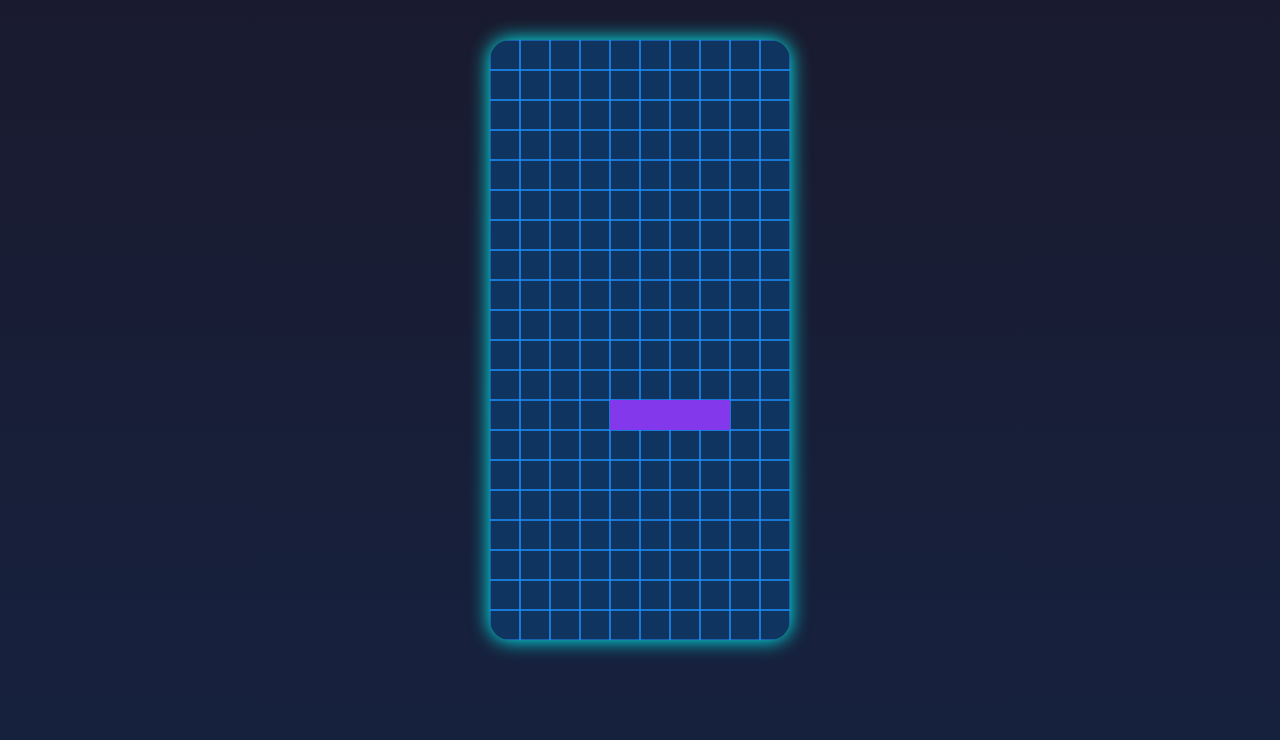
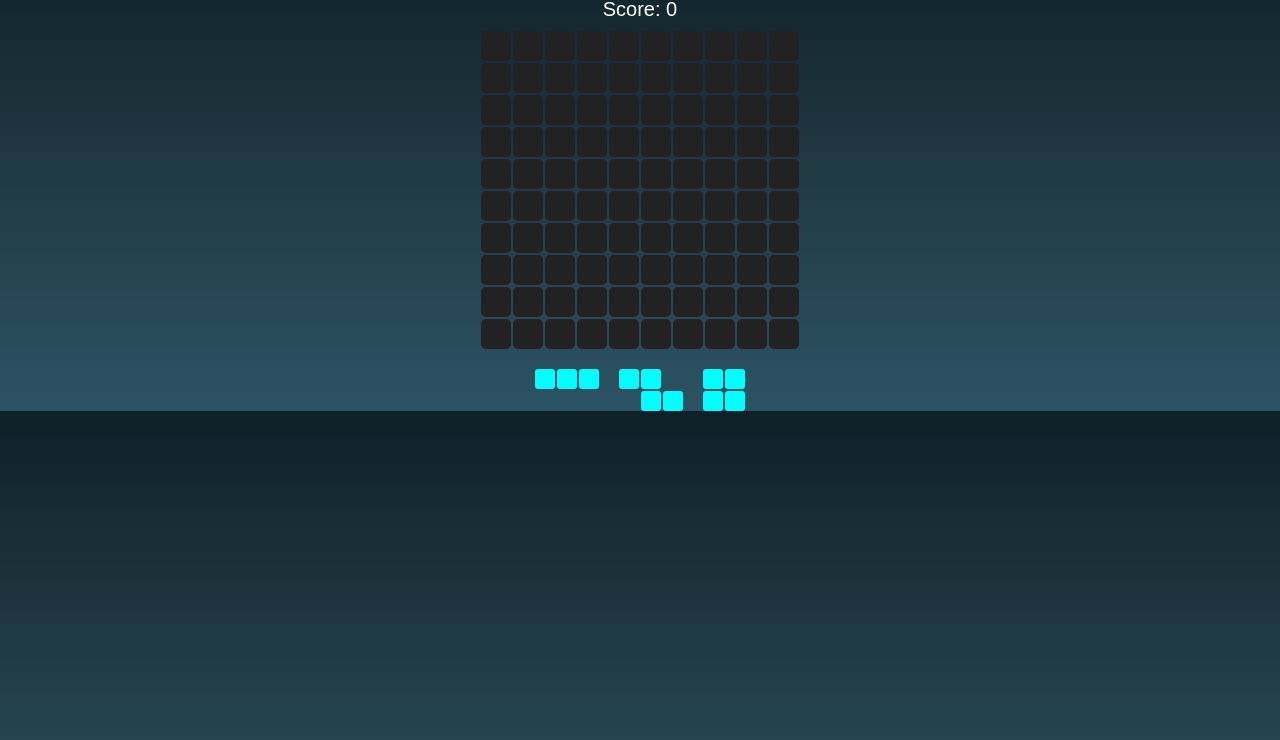
Before and after one commit to keitamamour/mon-jeu, a plain HTML site: page jeu2.html in a window 1280 px wide. Shown: the part 60-800 px from the top of the page. Drawn offline with Linux system fonts and the light colour scheme.

Commit message:
Update jeu2.html

```diff
--- a/jeu2.html
+++ b/jeu2.html
@@ -2,139 +2,197 @@
 <html>
 <head>
 <meta name="viewport" content="width=device-width, initial-scale=1.0">
-<title>Block Blast Style</title>
+<title>Block Blast Pro</title>
 
 <style>
 body {
     margin:0;
-    background:linear-gradient(#1a1a2e,#16213e);
+    font-family:Arial;
+    background:linear-gradient(#0f2027,#203a43,#2c5364);
+    color:white;
+    text-align:center;
+}
+
+h1 { margin:10px; }
+
+#score { font-size:20px; }
+
+.grid {
+    display:grid;
+    grid-template-columns:repeat(10,30px);
+    gap:2px;
+    justify-content:center;
+    margin:10px;
+}
+
+.cell {
+    width:30px;
+    height:30px;
+    background:#222;
+    border-radius:5px;
+}
+
+.block-zone {
     display:flex;
     justify-content:center;
-    align-items:center;
-    height:100vh;
-    font-family:Arial;
+    gap:20px;
+    margin-top:20px;
 }
 
-canvas {
-    background:#0f3460;
-    border-radius:20px;
-    box-shadow:0 0 20px cyan;
+.block {
+    display:grid;
+    gap:2px;
+    cursor:pointer;
+}
+
+.block div {
+    width:20px;
+    height:20px;
+    background:cyan;
+    border-radius:3px;
 }
 </style>
 </head>
 
 <body>
 
-<canvas id="game" width="300" height="600"></canvas>
+<h1>🧩 Block Blast</h1>
+<div id="score">Score: 0</div>
+
+<div id="grid" class="grid"></div>
+
+<div class="block-zone" id="blocks"></div>
 
 <script>
-const canvas = document.getElementById("game");
-const ctx = canvas.getContext("2d");
+const gridSize = 10;
+let grid = [];
+let score = 0;
+let selectedBlock = null;
 
-const grid = 30;
+function createGrid(){
+    const gridDiv = document.getElementById("grid");
+    gridDiv.innerHTML="";
+    grid=[];
 
-let board = Array.from({length:20}, ()=>Array(10).fill(0));
-
-const colors = ["#00f5d4","#ff006e","#8338ec","#ffbe0b","#fb5607"];
-
-let piece;
-
-function newPiece(){
-    const shapes = [
-        [[1,1,1],[0,1,0]],
-        [[1,1],[1,1]],
-        [[1,1,1,1]],
-        [[1,1,0],[0,1,1]]
-    ];
-    piece = {
-        x:4,
-        y:0,
-        shape: shapes[Math.floor(Math.random()*shapes.length)],
-        color: colors[Math.floor(Math.random()*colors.length)]
-    };
+    for(let i=0;i<gridSize*gridSize;i++){
+        let cell = document.createElement("div");
+        cell.className="cell";
+        cell.dataset.index=i;
+        cell.onclick=()=>placeBlock(i);
+        gridDiv.appendChild(cell);
+        grid.push(0);
+    }
 }
 
-function draw(){
-    ctx.clearRect(0,0,300,600);
+const shapes = [
+    [[1,1],[1,1]],
+    [[1,1,1]],
+    [[1],[1],[1]],
+    [[1,1,0],[0,1,1]]
+];
 
-    // grille
-    ctx.strokeStyle="#1e90ff";
-    for(let y=0;y<20;y++){
-        for(let x=0;x<10;x++){
-            ctx.strokeRect(x*grid,y*grid,grid,grid);
-        }
+function generateBlocks(){
+    const zone=document.getElementById("blocks");
+    zone.innerHTML="";
+
+    for(let i=0;i<3;i++){
+        let shape=shapes[Math.floor(Math.random()*shapes.length)];
+
+        let div=document.createElement("div");
+        div.className="block";
+        div.style.gridTemplateColumns=`repeat(${shape[0].length},20px)`;
+
+        shape.forEach(row=>{
+            row.forEach(cell=>{
+                let d=document.createElement("div");
+                if(!cell) d.style.visibility="hidden";
+                div.appendChild(d);
+            });
+        });
+
+        div.onclick=()=>selectedBlock=shape;
+
+        zone.appendChild(div);
     }
+}
 
-    // blocs posés
-    board.forEach((row,y)=>{
-        row.forEach((val,x)=>{
-            if(val){
-                ctx.fillStyle=val;
-                ctx.fillRect(x*grid,y*grid,grid,grid);
+function placeBlock(index){
+    if(!selectedBlock) return;
+
+    let x=index%gridSize;
+    let y=Math.floor(index/gridSize);
+
+    let canPlace=true;
+
+    selectedBlock.forEach((row,dy)=>{
+        row.forEach((cell,dx)=>{
+            if(cell){
+                let nx=x+dx;
+                let ny=y+dy;
+                if(nx>=gridSize || ny>=gridSize || grid[ny*gridSize+nx]){
+                    canPlace=false;
+                }
             }
         });
     });
 
-    // pièce actuelle
-    piece.shape.forEach((row,y)=>{
-        row.forEach((val,x)=>{
-            if(val){
-                ctx.fillStyle=piece.color;
-                ctx.fillRect((piece.x+x)*grid,(piece.y+y)*grid,grid,grid);
+    if(!canPlace) return;
+
+    selectedBlock.forEach((row,dy)=>{
+        row.forEach((cell,dx)=>{
+            if(cell){
+                let nx=x+dx;
+                let ny=y+dy;
+                grid[ny*gridSize+nx]=1;
             }
         });
     });
+
+    selectedBlock=null;
+    updateGrid();
+    checkLines();
 }
 
-function collision(){
-    return piece.shape.some((row,y)=>
-        row.some((val,x)=>{
-            if(!val) return false;
-            let nx=piece.x+x;
-            let ny=piece.y+y;
-            return ny>=20 || nx<0 || nx>=10 || (board[ny] && board[ny][nx]);
-        })
-    );
-}
-
-function merge(){
-    piece.shape.forEach((row,y)=>{
-        row.forEach((val,x)=>{
-            if(val){
-                board[piece.y+y][piece.x+x]=piece.color;
-            }
-        });
+function updateGrid(){
+    document.querySelectorAll(".cell").forEach((cell,i)=>{
+        cell.style.background=grid[i]?"cyan":"#222";
     });
 }
 
-function clearLines(){
-    for(let y=19;y>=0;y--){
-        if(board[y].every(v=>v)){
-            board.splice(y,1);
-            board.unshift(Array(10).fill(0));
+function checkLines(){
+    for(let y=0;y<gridSize;y++){
+        let full=true;
+        for(let x=0;x<gridSize;x++){
+            if(!grid[y*gridSize+x]) full=false;
+        }
+        if(full){
+            for(let x=0;x<gridSize;x++){
+                grid[y*gridSize+x]=0;
+            }
+            score+=10;
         }
     }
+
+    for(let x=0;x<gridSize;x++){
+        let full=true;
+        for(let y=0;y<gridSize;y++){
+            if(!grid[y*gridSize+x]) full=false;
+        }
+        if(full){
+            for(let y=0;y<gridSize;y++){
+                grid[y*gridSize+x]=0;
+            }
+            score+=10;
+        }
+    }
+
+    document.getElementById("score").innerText="Score: "+score;
+    updateGrid();
+    generateBlocks();
 }
 
-function update(){
-    piece.y++;
-    if(collision()){
-        piece.y--;
-        merge();
-        clearLines();
-        newPiece();
-    }
-    draw();
-}
-
-document.addEventListener("keydown", e=>{
-    if(e.key==="ArrowLeft") piece.x--;
-    if(e.key==="ArrowRight") piece.x++;
-    if(e.key==="ArrowDown") piece.y++;
-});
-
-newPiece();
-setInterval(update, 400);
+createGrid();
+generateBlocks();
 </script>
 
 </body>
```
